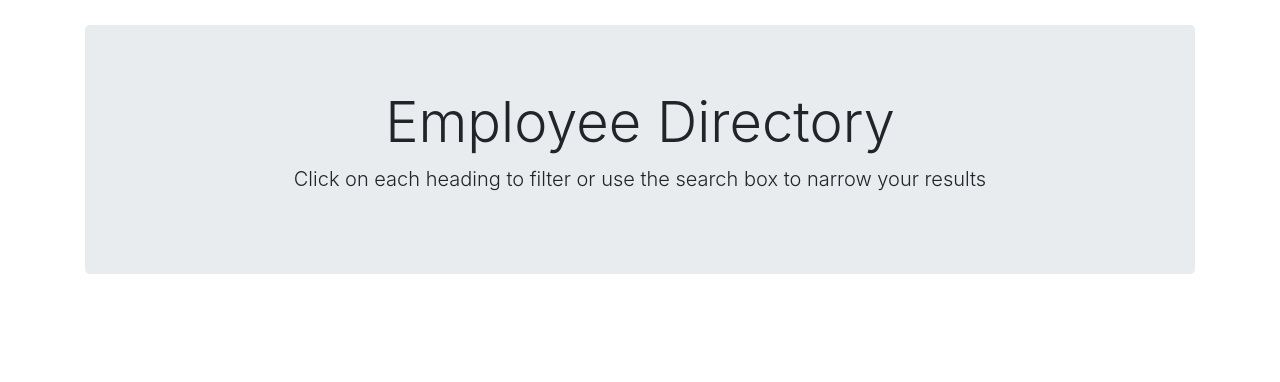
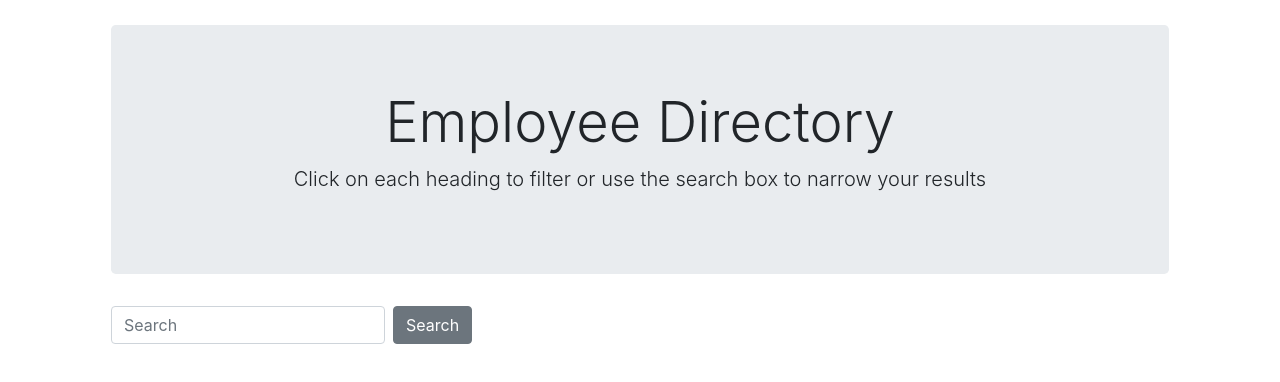
Before and after one commit to kmcleod81/employee-directory, a React (Create React App) app: page / in a window 1280 px wide. Shown: the top 382 px of the page. Built offline with nearby package versions, Linux system fonts and the light colour scheme.

Commit message:
adjusted container columns, added search box, deleted table files and added data files

```diff
--- a/src/App.js
+++ b/src/App.js
@@ -3,6 +3,8 @@
 import 'bootstrap/dist/css/bootstrap.css';
 import Jumbotron from './components/Jumbotron/Jumbotron';
 import Container from './components/Container/Container';
+import Search from './components/Search/Search';
+
 
 
 
@@ -12,6 +14,7 @@
     <div className="App">
       <Container>
         <Jumbotron />
+        <Search />
       </Container>
     </div>
   );
--- a/src/components/Container/Container.css
+++ b/src/components/Container/Container.css
@@ -1,3 +1,4 @@
 .container {
-    margin-top: 25px;;
+    margin-top: 25px;
+    width: 85%;
 }
--- a/src/components/Container/Container.js
+++ b/src/components/Container/Container.js
@@ -3,7 +3,7 @@
 
 export default function Container(props) {
     return (
-        <div className="container">
+        <div className="container col-12">
             {props.children}
         </div>
     );
--- /dev/null
+++ b/src/components/Search/Search.js
@@ -0,0 +1,20 @@
+import React from "react";
+import "./Search.css";
+
+export default function Search() {
+    return (
+        <div className="searchbox">
+            <form className="form-inline">
+                <input
+                    className="form-control mr-sm-2"
+                    type="search"
+                    placeholder="Search"
+                    aria-label="Search"
+                />
+                <button className="btn btn-secondary my-2 my-sm-0" type="submit">
+                    Search
+             </button>
+            </form>
+        </div>
+    );
+}
```
Also changed, not shown: src/components/Table/Table.js (deleted, +0 -15 lines), src/components/Data/DataBody.css (added), src/components/Data/DataBody.js (added), src/components/Search/Search.css (added).
